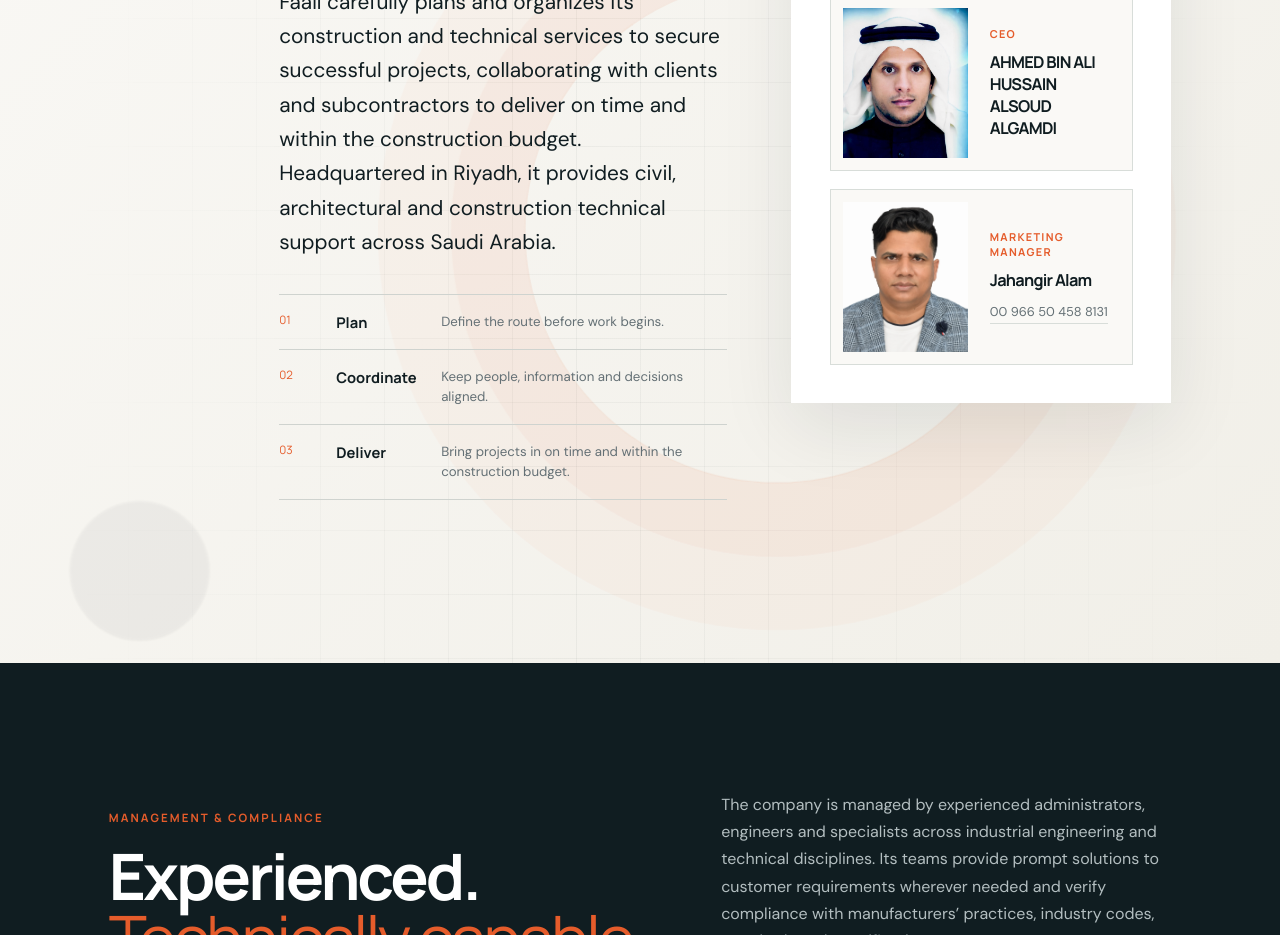
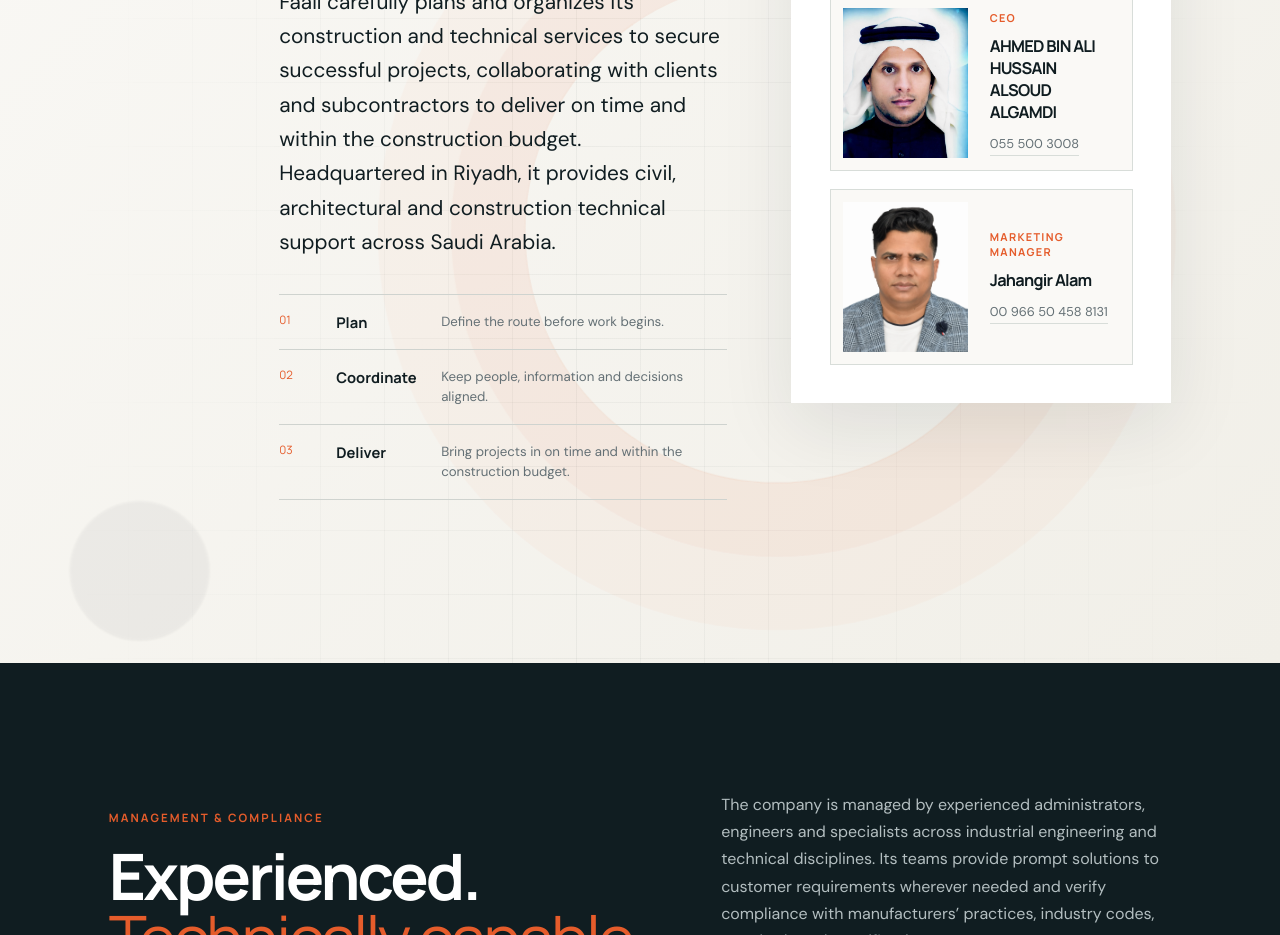
Before and after one commit to Emon095/faallConstructions, a React (Vite) app: page / in a window 1280 px wide. Shown: the part 1240-2175 px from the top of the page. Built offline with nearby package versions, Linux system fonts and the light colour scheme.

Commit message:
Add CEO contact number

```diff
--- a/src/data/content.js
+++ b/src/data/content.js
@@ -13,6 +13,8 @@ export const leadership = [
     nameAr: "أحمد بن علي حسين السعود الغامدي",
     title: "CEO",
     titleAr: "الرئيس التنفيذي",
+    contact: "055 500 3008",
+    contactHref: "tel:+966555003008",
     photo: `${import.meta.env.BASE_URL}assets/images/leadership/ahmed-algamdi.png`
   },
   {
```
